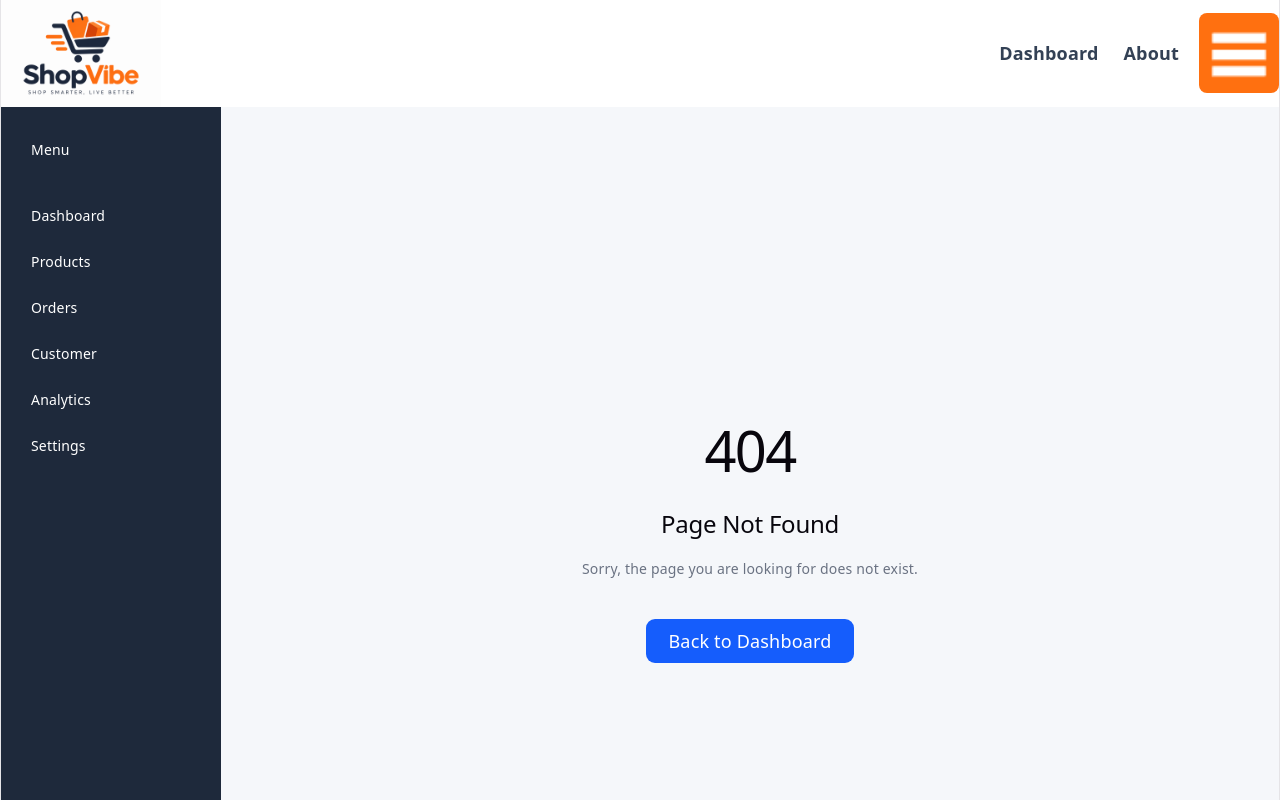
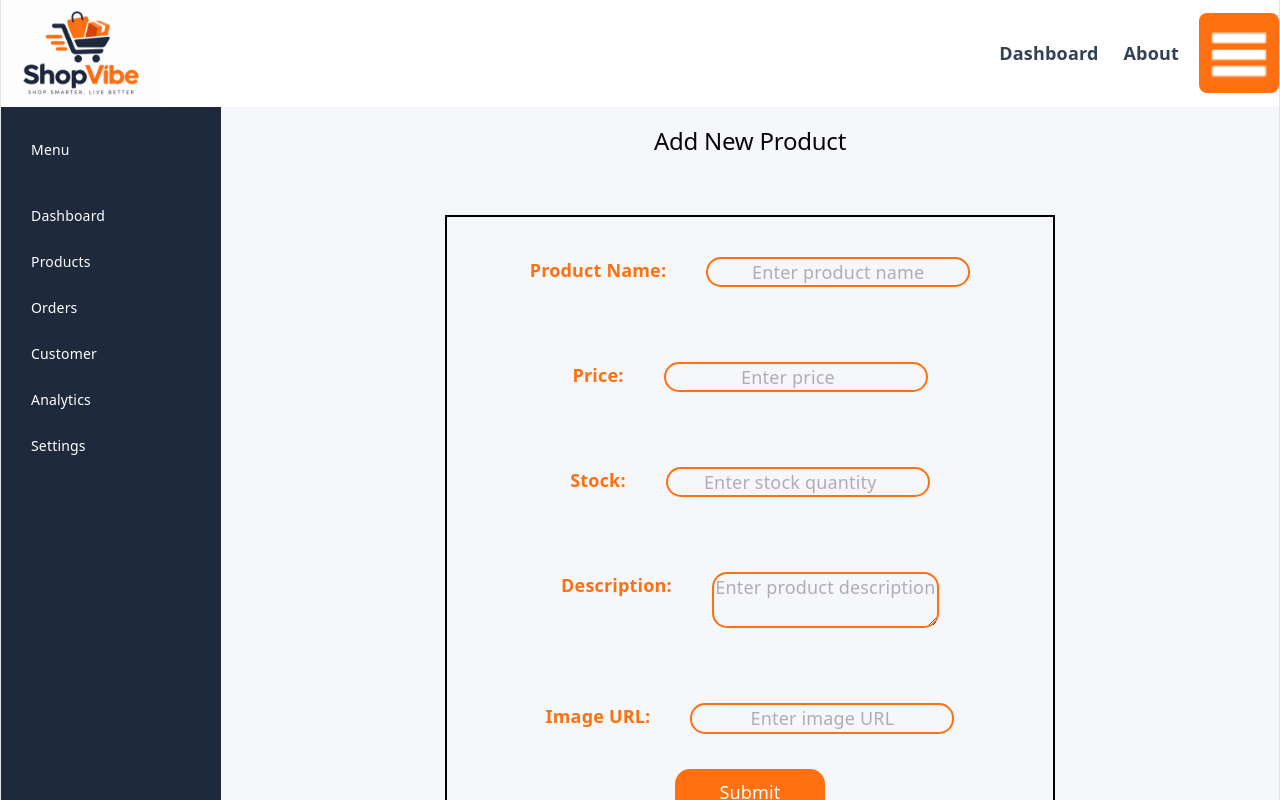
Before and after one commit to Anki241988/Mini-E-commerce-Admin-Dashboard, a React (Vite) app: page /AddProductForm in a window 1280 px wide. Before the commit this address had no page. Shown: the top 800 px of the page. Built offline with nearby package versions, Linux system fonts and the light colour scheme.

Commit message:
lab 4 but product not displaying when click on summit

```diff
--- a/src/App.jsx
+++ b/src/App.jsx
@@ -6,9 +6,13 @@ import DashboardPage from "./pages/DashboardPage";
 import ItemDetailsPage from "./pages/ItemDetailsPage";
 import AboutPage from "./pages/AboutPage";
 import NotFoundPage from "./pages/NotFoundPage";
+import ProductList from "./components/productList";
+import AddProductForm from "./components/AddProductForm";
 
 function App() {
   const [productList, setProductList] = useState(ProductData);
+
+
 
   const handleDelete = (id) => {
     const newList = productList.filter(
@@ -26,6 +30,8 @@ function App() {
   <Route path="/products/:productId" element={<ItemDetailsPage  productList={productList} />} />
   <Route path="/about" element={<AboutPage />} />
   <Route path="*" element={<NotFoundPage />} />
+  <Route path="/AddProductForm" element={<AddProductForm />} />
+
 </Routes>
 
 
--- /dev/null
+++ b/src/components/AddProductForm.jsx
@@ -0,0 +1,70 @@
+import { useState } from "react";
+function AddProductForm() {
+
+    const[addData,setaddData]=useState({  title: "",
+    price: "",
+    stock: "",
+    description: "",
+    images: ""})
+
+    function handleSummit(event){
+event.preventDefault();
+console.log(addData);
+    }
+
+
+  return (
+    <div className="addProductForm">
+      <h2>Add New Product</h2>
+
+      <form className="formStyle" onSubmit={handleSummit}>
+
+        <div className="labelInputStyle">  <label className="labelStyle">Product Name:</label>
+        <input className='inputStyle'type="text" placeholder="Enter product name"  value={addData.title}  onChange ={(event)=>{
+    const clone ={...addData};
+    clone.title=event.target.value;
+    setaddData(clone)}
+    }/></div>
+
+<div className="labelInputStyle"><label className="labelStyle" >Price:</label>
+        <input className='inputStyle'type="number" placeholder="Enter price" value={addData.price}  onChange ={(event)=>{
+    const clone ={...addData};
+    clone.price=event.target.value;
+    setaddData(clone)}
+    } />
+</div>
+      <div className="labelInputStyle"> <label className="labelStyle">Stock:</label>
+        <input className='inputStyle'type="number" placeholder="Enter stock quantity" value={addData.stock}  onChange ={(event)=>{
+    const clone ={...addData};
+    clone.stock=event.target.value;
+    setaddData(clone)}
+    }/></div>
+
+<div className="labelInputStyle"><label className="labelStyle">Description:</label>
+        <textarea className='inputStyle' placeholder="Enter product description"  value={addData.description}  onChange ={(event)=>{
+    const clone ={...addData};
+    clone.description=event.target.value;
+    setaddData(clone)}
+    }></textarea>
+</div>
+        <div className="labelInputStyle">  <label className="labelStyle" >Image URL:</label>
+        <input className='inputStyle'type="url" placeholder="Enter image URL" value={addData.images}  onChange ={(event)=>{
+    const clone ={...addData};
+    clone.images=event.target.value;
+    setaddData(clone)}
+
+
+    } /></div>
+
+
+        <button type="submit" className="submit">Submit</button>
+      </form>
+    </div>
+
+
+  );
+
+
+}
+
+export default AddProductForm;
--- a/src/index.css
+++ b/src/index.css
@@ -286,3 +286,75 @@ width: 140px;
   display:inline-block;
   margin-left: 8px;
 }
+
+.AddProduct{
+
+  height:50px;
+  width:160px;
+  padding:10px;
+  background-color: black;
+  color:white;
+  text-align: center;
+  font-weight: bold;
+ cursor: pointer;
+
+
+}
+
+.adjust{
+
+  display: flex;
+  justify-content: space-between;
+}
+
+
+.formStyle{
+
+
+  display: flex;
+  flex-direction: column;
+align-items: center;
+gap:35px;
+margin-top: 60px;
+border:2px solid black ;
+width:60%;
+height:650px;
+margin-left: auto ;
+ margin-right: auto;
+
+}
+
+.labelStyle{
+
+  color:#FF7010;
+  font-weight: bold;
+  text-align: left;
+  font-size: large;
+}
+
+.submit{
+
+  border-radius: 15px;
+  background-color: #FF7010;
+  color:white;
+  display:inline-block;
+  padding:10px;
+  width:150px;
+  align-self: center;
+}
+
+.labelInputStyle{
+
+  display: flex;
+  justify-content: space-between;
+  gap:40px;
+  margin-top: 40px;
+
+}
+
+.inputStyle{
+
+  border:2px solid #FF7010;
+  border-radius: 15px;
+  text-align: center;
+}
--- a/src/pages/DashboardPage.jsx
+++ b/src/pages/DashboardPage.jsx
@@ -1,15 +1,33 @@
+import { useState } from "react";
 import ProductList from "../components/productList";
+import AddProductForm from "../components/AddProductForm";
+import { Link } from "react-router-dom";
 
 function DashboardPage({ productList, onDelete }) {
+
+  const[showForm,setshowForm]=useState(false)
+
+
   return (
-    <div>
+
+    <>
+    <div className="adjust">
       <h1>ShopVibe Dashboard</h1>
+     <Link to="/AddProductForm" className="AddProduct">
+  + Add Product
+</Link>
+</div>
+
+
 
       <ProductList
         productList={productList}
         onDelete={onDelete}
       />
-    </div>
+{showForm && <AddProductForm />}
+
+      </>
+
   );
 }
 
--- a/src/pages/ItemDetailsPage.jsx
+++ b/src/pages/ItemDetailsPage.jsx
@@ -16,7 +16,7 @@ function ItemDetailsPage({ productList }) {
       <h1>{selectedProduct.title}</h1>
 
       <img
-        src={selectedProduct.images}
+        src={selectedProduct.images[0]}
         alt={selectedProduct.title}
       />
 
```
